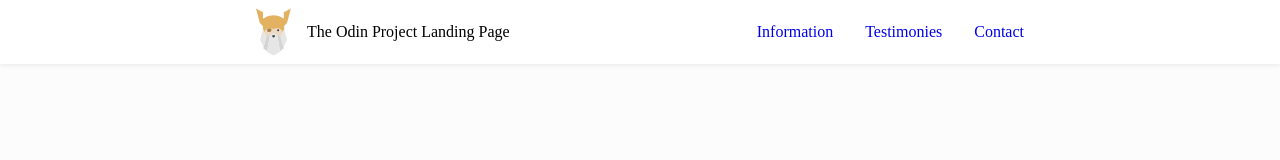
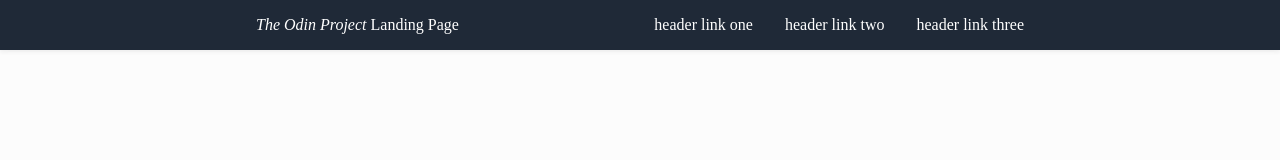
Before and after one commit to maximilianovalle/odin-landing-page, a plain HTML site: page index.html in a window 1280 px wide. Drawn offline with Linux system fonts and the light colour scheme.

Commit message:
Fix header background color

```diff
--- a/index.html
+++ b/index.html
@@ -18,19 +18,16 @@
             <!-- logo + title [flex container + item] -->
             <div class="logo-title">
 
-                <!-- logo [flex item] -->
-                <img class="header-logo" src="images/odin-logo.png" alt="Vector art of a viking man's face.">
-
                 <!-- title [flex item] -->
-                <p class="header-title">The Odin Project Landing Page</p>
+                <p class="header-title"><em>The Odin Project</em> Landing Page</p>
 
             </div>
 
             <!-- links [flex item] -->
             <ul class="header-links">
-                <li><a href="#">Information</a></li>
-                <li><a href="#">Testimonies</a></li>
-                <li><a class="rightmost-link" href="#">Contact</a></li>
+                <li><a href="#">header link one</a></li>
+                <li><a href="#">header link two</a></li>
+                <li><a class="rightmost-link" href="#">header link three</a></li>
             </ul>
         </div>
 
--- a/style.css
+++ b/style.css
@@ -9,7 +9,7 @@ body {
 .header { /* container */
     padding: 0px 20%;
     box-shadow: 0px 2px 4px #ededed;
-    background-color: white;
+    background-color: #1f2937;
     /* flexbox */
     display: flex;
     justify-content: space-between;
@@ -18,11 +18,7 @@ body {
 .logo-title {   /* container + item */
     display: flex;
     align-items: center;
-}
-
-.header-logo { /* item */
-    margin: 8px 0px;
-    margin-right: 16px;
+    color: white;
 }
 
 .header-links { /* item */
@@ -35,6 +31,7 @@ body {
 
 a { /* item */
     text-decoration: none;
+    color: white;
     margin: 0px 16px;
 }
 
```
Also changed, not shown: images/odin-logo.png (deleted).
